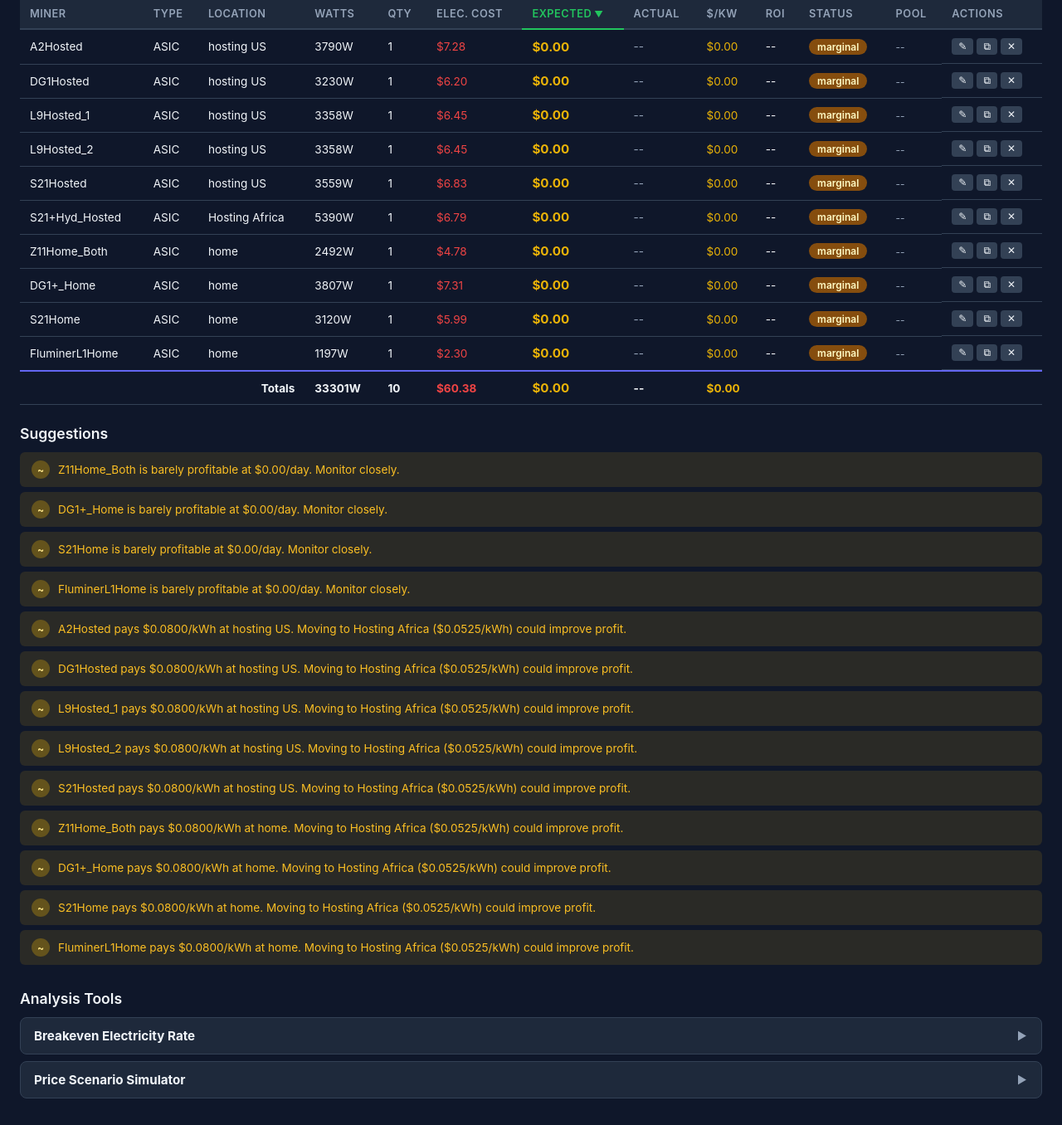
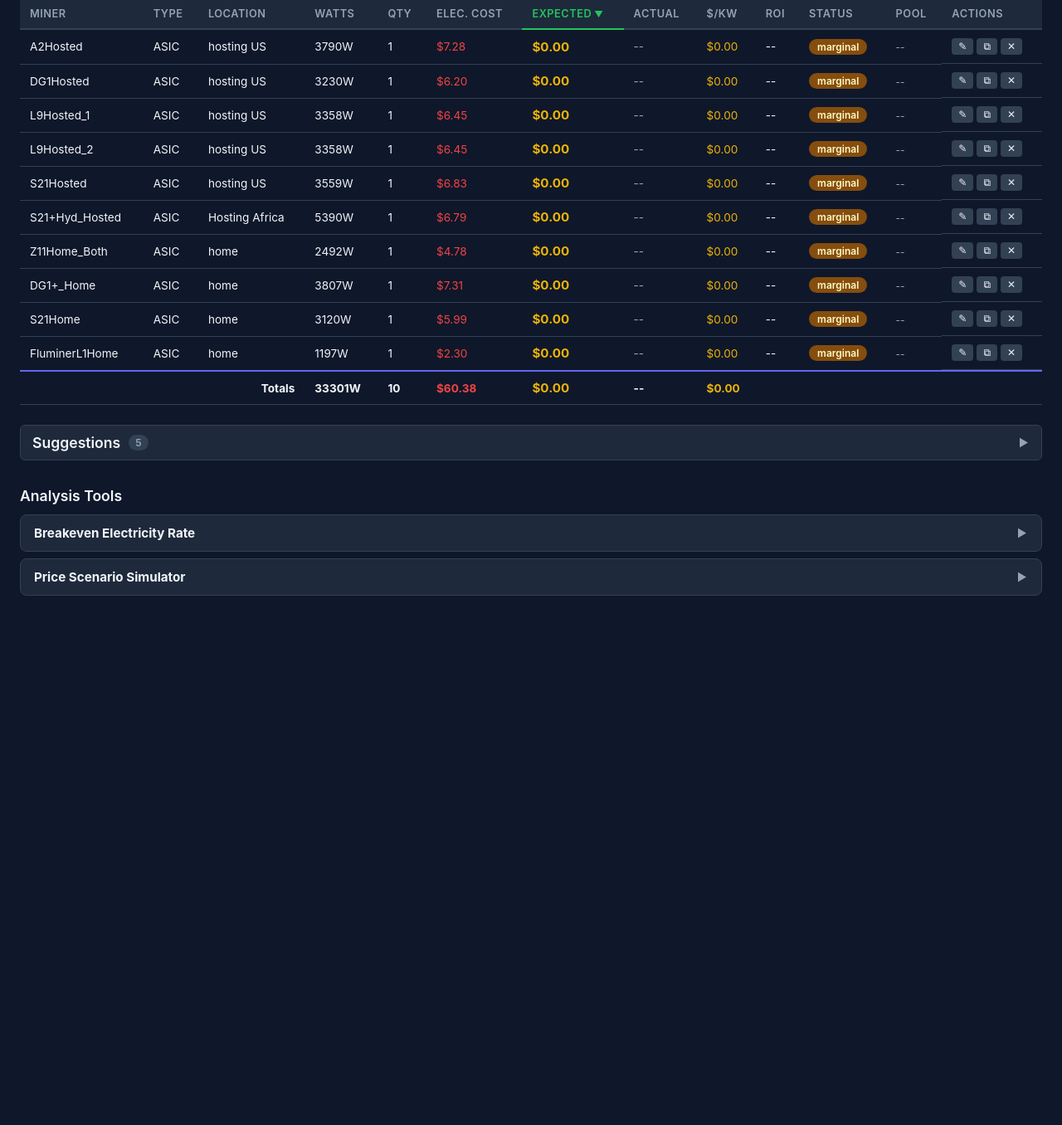
Before and after one commit to apedraza3/mining-profitability, a Flask app: page / in a window 1280 px wide. Shown: the part 798-2154 px from the top of the page at 83% size. After the commit the page ends 1516 px from the top, so only its background shows below. Run offline with Flask 3, Linux system fonts and the light colour scheme; data comes from the database, SQL or seed files in the repository; data that the repository does not hold is empty.

Commit message:
Make suggestions collapsible + group relocate suggestions
- Suggestions now collapsed by default with badge showing alert count
- Click header to expand/collapse
- Relocate suggestions grouped into single line instead of one per miner

Co-Authored-By: Claude Opus 4.6 <noreply@anthropic.com>

```diff
--- a/static/css/dashboard.css
+++ b/static/css/dashboard.css
@@ -407,7 +407,25 @@ body {
 
 /* Suggestions */
 .suggestions-section { padding: 0 24px 24px; }
-.suggestions-section h2 { font-size: 1.1rem; font-weight: 600; margin-bottom: 12px; }
+.suggestions-header {
+    display: flex; justify-content: space-between; align-items: center;
+    cursor: pointer; padding: 10px 14px;
+    background: var(--surface); border: 1px solid var(--border);
+    border-radius: 6px; margin-bottom: 8px;
+}
+.suggestions-header:hover { background: var(--surface-hover); }
+.suggestions-header h2 {
+    font-size: 1.1rem; font-weight: 600; margin: 0;
+    display: flex; align-items: center; gap: 10px;
+}
+.suggestions-badge {
+    font-size: 0.75rem; font-weight: 600;
+    padding: 2px 8px; border-radius: 10px;
+    background: var(--surface-hover); color: var(--text-muted);
+}
+.suggestions-badge.badge-high {
+    background: rgba(239, 68, 68, 0.2); color: #f87171;
+}
 .suggestion-item {
     display: flex; align-items: center; gap: 10px;
     padding: 10px 14px; border-radius: 6px; margin-bottom: 6px;
--- a/static/js/dashboard.js
+++ b/static/js/dashboard.js
@@ -1110,9 +1110,35 @@ function renderSuggestions(suggestions) {
         container.style.display = 'none';
         return;
     }
+
+    // Group relocate suggestions into one
+    var grouped = [];
+    var relocateMiners = [];
+    suggestions.forEach(function (s) {
+        if (s.type === 'relocate') {
+            relocateMiners.push(s.miner || 'Unknown');
+        } else {
+            grouped.push(s);
+        }
+    });
+    if (relocateMiners.length > 0) {
+        grouped.push({
+            priority: 'medium',
+            message: relocateMiners.length + ' marginal miner' + (relocateMiners.length > 1 ? 's' : '') +
+                ' (' + relocateMiners.join(', ') + ') could save money by moving to a cheaper hosting location.',
+        });
+    }
+
     container.style.display = '';
+    var countEl = document.getElementById('suggestionsCount');
+    if (countEl) {
+        var highCount = grouped.filter(function (s) { return s.priority === 'high'; }).length;
+        countEl.textContent = highCount > 0 ? highCount + ' alert' + (highCount > 1 ? 's' : '') : grouped.length;
+        countEl.className = 'suggestions-badge' + (highCount > 0 ? ' badge-high' : '');
+    }
+
     var html = '';
-    suggestions.forEach(function (s) {
+    grouped.forEach(function (s) {
         var icon, cls;
         switch (s.priority) {
             case 'high': icon = '!'; cls = 'suggestion-high'; break;
@@ -1125,6 +1151,18 @@ function renderSuggestions(suggestions) {
             '</div>';
     });
     document.getElementById('suggestionsList').innerHTML = html;
+}
+
+function toggleSuggestions() {
+    var list = document.getElementById('suggestionsList');
+    var icon = document.getElementById('suggestionsToggle');
+    if (list.style.display === 'none') {
+        list.style.display = '';
+        icon.className = 'toggle-icon';
+    } else {
+        list.style.display = 'none';
+        icon.className = 'toggle-icon collapsed';
+    }
 }
 
 async function loadSolarMining() {
--- a/templates/base.html
+++ b/templates/base.html
@@ -4,7 +4,7 @@
     <meta charset="UTF-8">
     <meta name="viewport" content="width=device-width, initial-scale=1.0">
     <title>{% block title %}Mining Profitability Dashboard{% endblock %}</title>
-    <link rel="stylesheet" href="/static/css/dashboard.css?v=8">
+    <link rel="stylesheet" href="/static/css/dashboard.css?v=9">
     <script src="https://cdn.jsdelivr.net/npm/chart.js@4.4.7/dist/chart.umd.min.js"></script>
 </head>
 <body>
@@ -29,7 +29,7 @@
         <p>Loading data...</p>
     </div>
 
-    <script src="/static/js/dashboard.js?v=11"></script>
+    <script src="/static/js/dashboard.js?v=12"></script>
     {% block scripts %}{% endblock %}
 </body>
 </html>
--- a/templates/index.html
+++ b/templates/index.html
@@ -153,8 +153,11 @@
 
     <!-- Suggestions -->
     <section class="suggestions-section" id="suggestionsContainer" style="display:none;">
-        <h2>Suggestions</h2>
-        <div id="suggestionsList"></div>
+        <div class="suggestions-header" onclick="toggleSuggestions()">
+            <h2>Suggestions <span id="suggestionsCount" class="suggestions-badge">0</span></h2>
+            <span class="toggle-icon collapsed" id="suggestionsToggle">&#9660;</span>
+        </div>
+        <div id="suggestionsList" style="display:none;"></div>
     </section>
 
     <!-- Analysis Tools (Breakeven + Scenario stay on dashboard) -->
```
